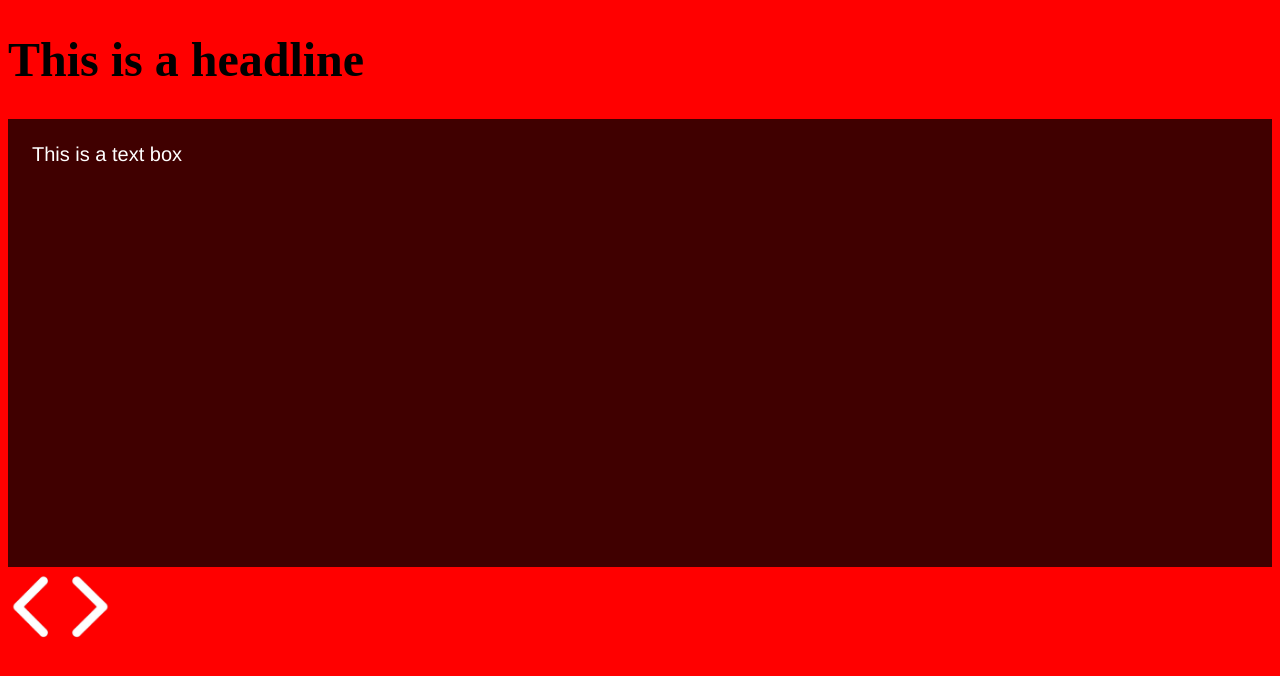
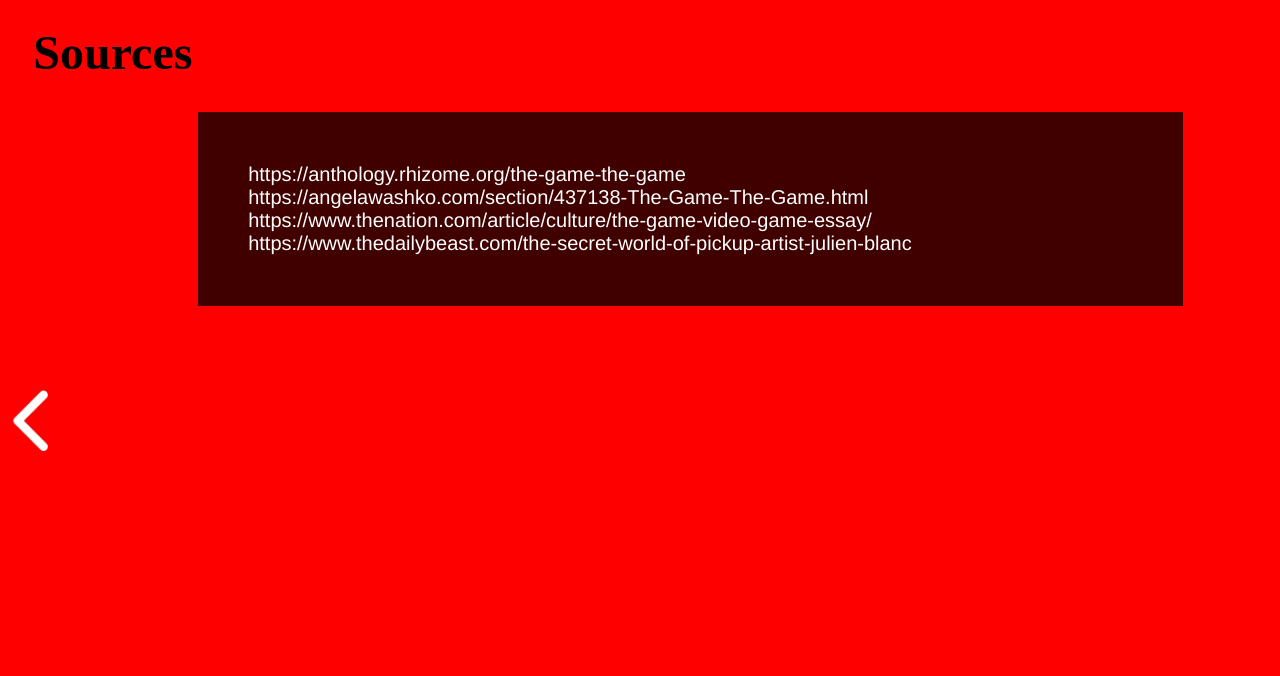
Before and after one commit to codenamemadison/dmuy_2193_net_art_presentation, a plain HTML site: page slide11.html in a window 1280 px wide. Drawn offline with Linux system fonts and the light colour scheme.

Commit message:
add slides

```diff
--- a/slide11.html
+++ b/slide11.html
@@ -7,19 +7,40 @@
   <link rel="stylesheet" type="text/css" href="net_pres.css">
   <meta charset = "utf-8">
   <style>
+  h1 {
+    margin-top: 2%;
+    margin-left: 2%;
+  }
+  .text-box {
+    margin-top: 0%;
+    margin-bottom: 6%;
+    height:inherit;
+    margin-left: 15%;
+    width: 70%;
+    padding: 4%;
+  }
   </style>
 </head>
 <body>
   <h1>
-    This is a headline
+    Sources
   </h1>
 
   <div class="text-box">
-    This is a text box
+    https://anthology.rhizome.org/the-game-the-game
+    <br>
+    https://angelawashko.com/section/437138-The-Game-The-Game.html
+    <br>
+    https://www.thenation.com/article/culture/the-game-video-game-essay/
+    <br>
+    https://www.thedailybeast.com/the-secret-world-of-pickup-artist-julien-blanc
+    <br>
+
   </div>
   <div id="arrow-box">
-    <img class="arrows" src="images/next_arrow_left.png">
-    <img class="arrows" src="images/next_arrow_right.png">
+    <a href="slide10.html">
+      <img class="arrows" src="images/next_arrow_left.png" id="left-arrow">
+    </a>
   </div>
 </body>
 </html>
```
Also changed, not shown: slide10.html (+10 -4 lines), slide2.html (+1 -1 lines), slide4.html (+6 -4 lines), slide5.html (+6 -0 lines), slide7.html (+9 -3 lines), 1 other file.
